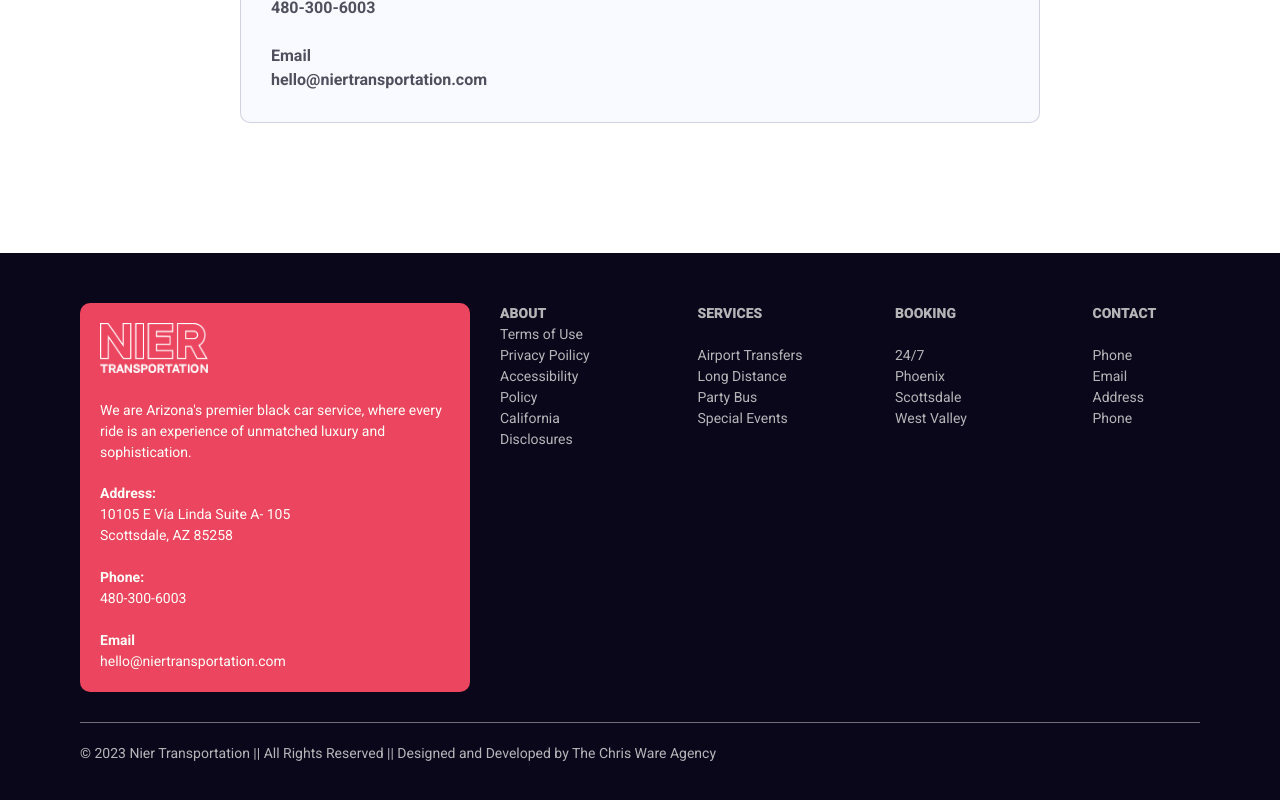
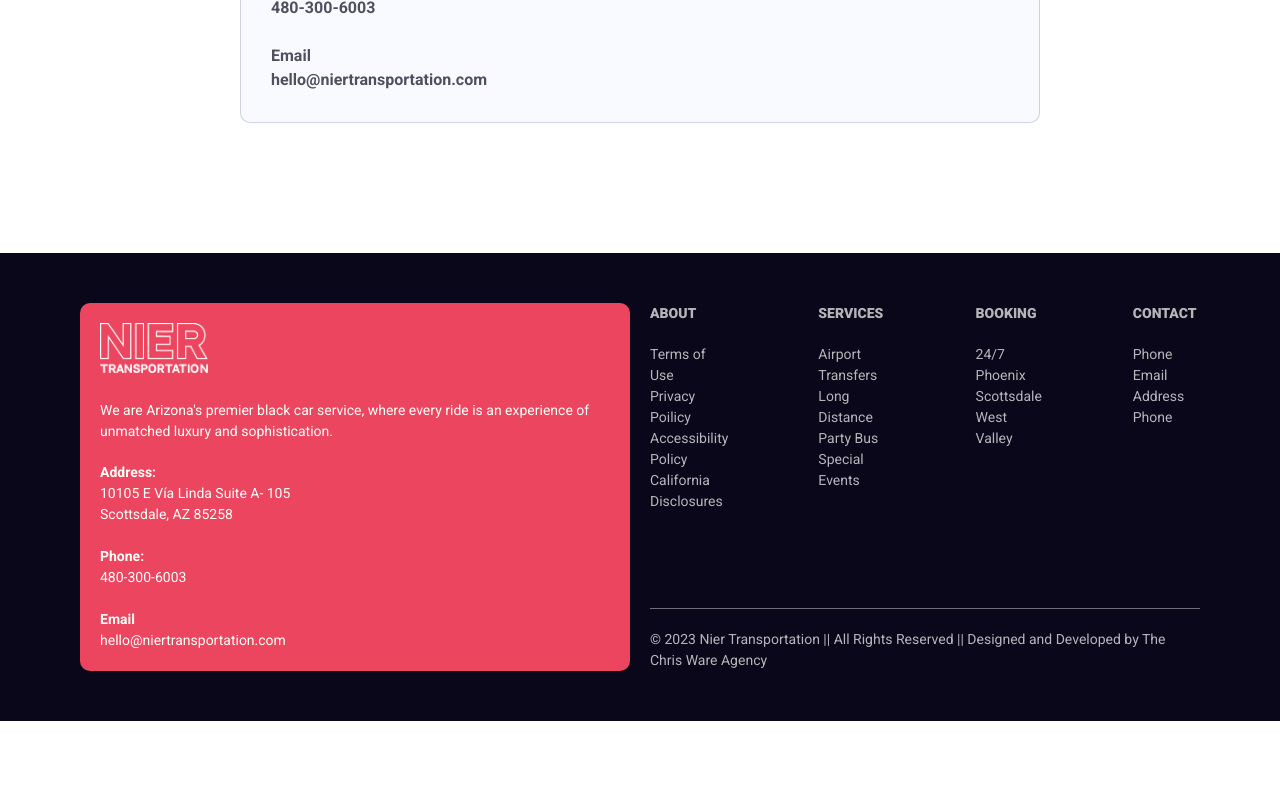
Before and after one commit to ChristianWare/Nier-Transport-Redesign, a Next.js app: page /terms in a window 1280 px wide. Shown: the part 1965-2765 px from the top of the page. After the commit the page ends 2686 px from the top, so only its background shows below. Built offline with nearby package versions, Linux system fonts and the light colour scheme.

Commit message:
Footer Fixes

```diff
--- a/src/app/components/Footer/Footer.module.css
+++ b/src/app/components/Footer/Footer.module.css
@@ -8,10 +8,9 @@
 }
 
 .topTop {
-  display: flex;
-  align-items: flex-start;
-  justify-content: flex-start;
-  gap: 3rem;
+  display: grid;
+  grid-template-columns: repeat(2, 1fr);
+  grid-gap: 2rem;
 }
 
 .left {
@@ -21,9 +20,7 @@
   justify-content: flex-start;
   background-color: var(--red);
   padding: 2rem;
-  /* padding-top: .5rem; */
   border-radius: 10px;
-  flex: 1;
 }
 
 .logo {
@@ -42,7 +39,6 @@
   color: var(--cream);
   opacity: 0.7;
   hyphens: auto;
-  text-align: center;
   font-size: 1.4rem;
   margin-top: 2rem;
 }
@@ -71,6 +67,9 @@
 .sectionContainer {
   display: grid;
   grid-template-columns: repeat(1, 1fr);
+  display: flex;
+  flex-direction: column;
+  gap: 2rem;
 }
 
 .heading {
@@ -111,13 +110,16 @@
   transition: all 2s ease-in-out;
 }
 
-.bottom {
+.bottom, .bottomDesktop {
   border-top: 1px solid rgba(214, 214, 214, 0.5);
-  /* : 1rem 0; */
   margin-top: 3rem;
   display: flex;
   align-items: center;
   justify-content: space-between;
+}
+
+.bottom {
+  display: none;
 }
 
 .bottomRight .copy {
@@ -126,10 +128,14 @@
 }
 
 @media screen and (max-width: 968px) {
-  .topTop,
   .top {
     flex-direction: column;
     align-items: flex-start;
+  }
+
+  .topTop {
+    grid-template-columns: 1fr;
+    grid-gap: 5rem;
   }
 
   .desc {
@@ -153,10 +159,6 @@
 }
 
 @media screen and (max-width: 568px) {
-  /* .left {
-    padding: 0rem;
-  } */
-
   .topTop {
     gap: 0rem;
   }
@@ -232,11 +234,16 @@
     margin-top: 2rem;
   }
 
+  .bottomDesktop {
+    display: none;
+  }
+
   .bottomLeft {
     order: 2;
   }
 
   .copy {
     margin-top: 0rem;
+    text-align: center;
   }
 }
--- a/src/app/components/Footer/Footer.tsx
+++ b/src/app/components/Footer/Footer.tsx
@@ -81,6 +81,14 @@
                     </div>
                   ))}
                 </div>
+                <div className={styles.bottomDesktop}>
+                  <div className={styles.bottomLeft}>
+                    <p className={styles.copy}>
+                      &copy; 2023 Nier Transportation || All Rights Reserved ||
+                      Designed and Developed by The Chris Ware Agency{" "}
+                    </p>
+                  </div>
+                </div>
               </div>
             </div>
             <div className={styles.middleMobile}>
```
